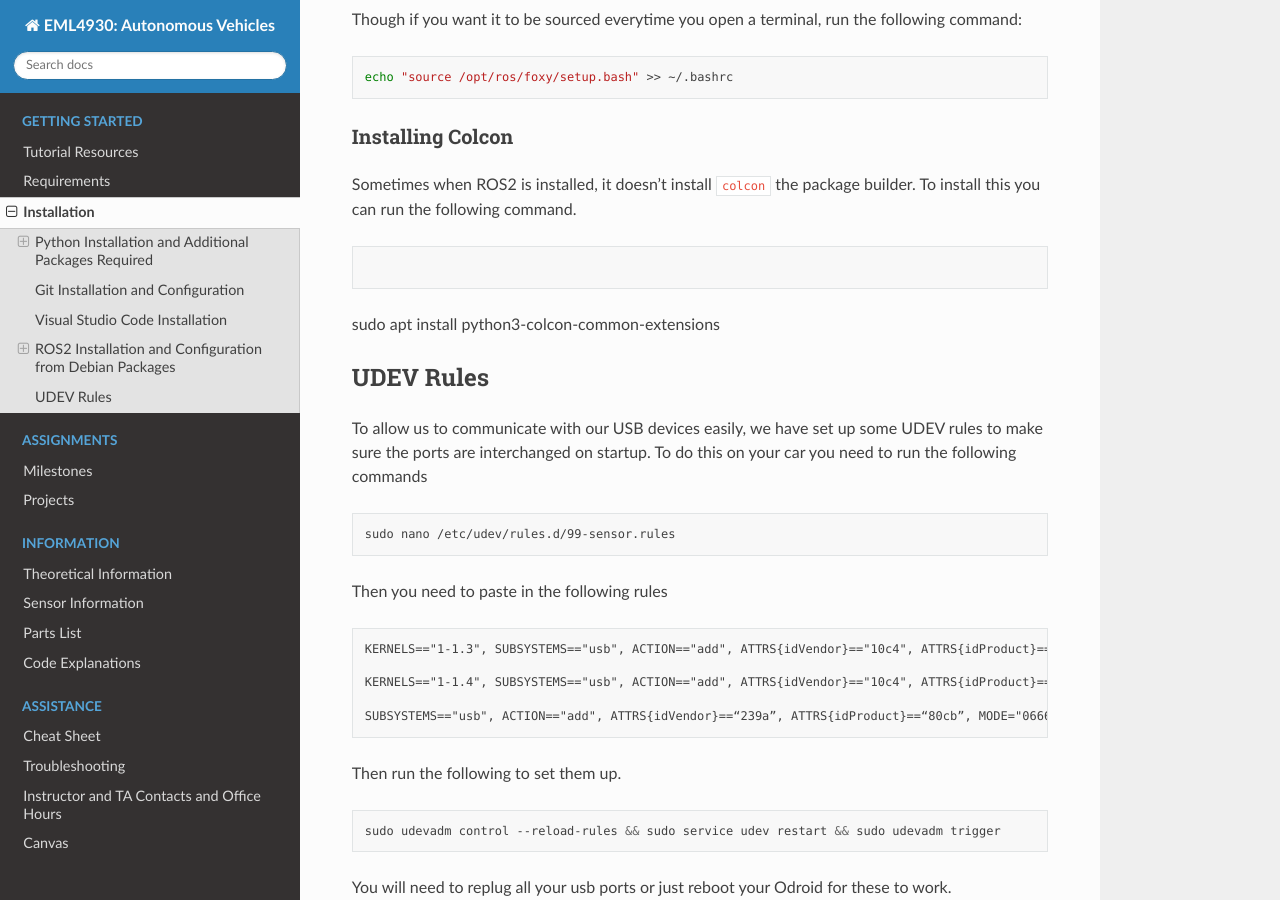
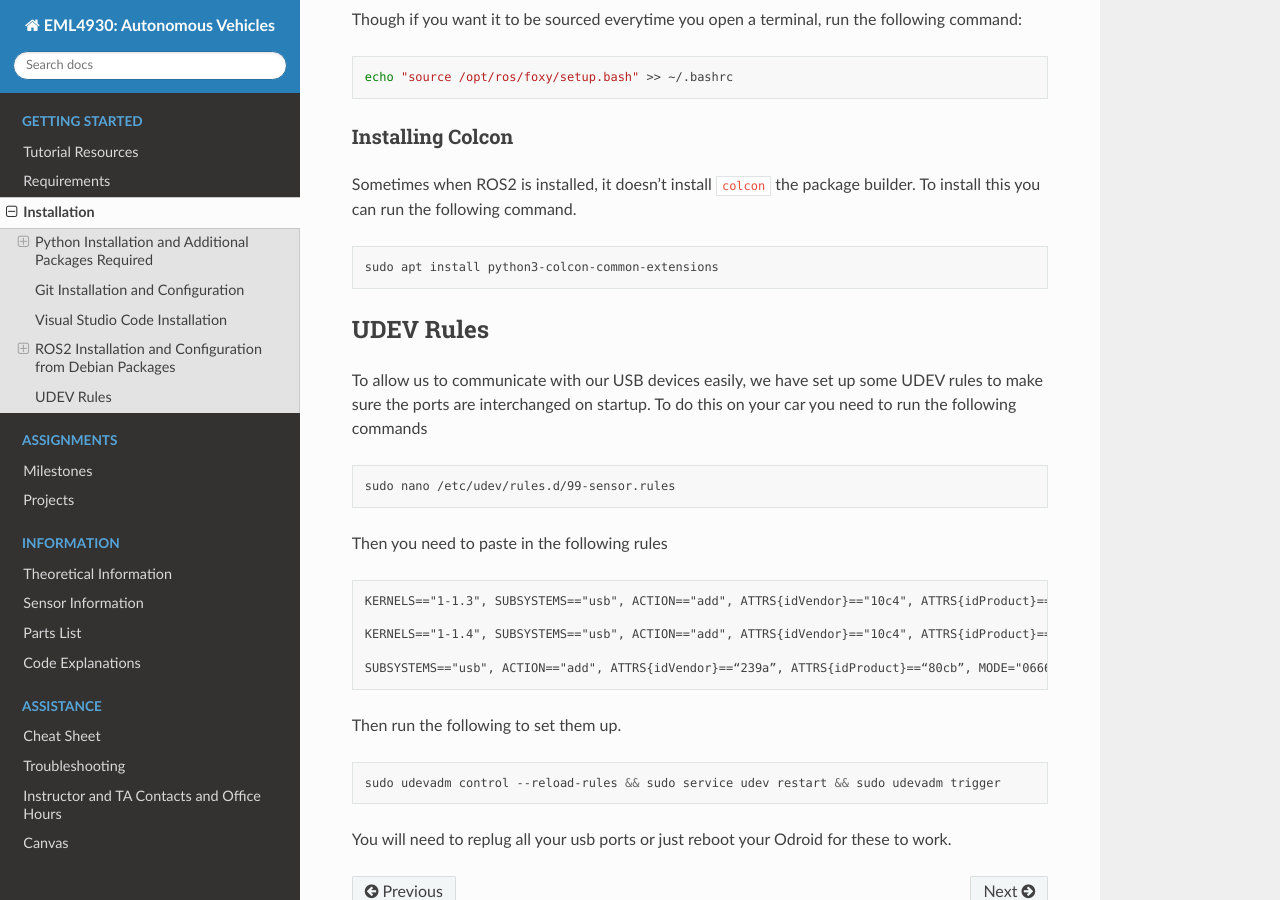
Before and after one commit to av-mae-uf/av1tenth-docs, a Sphinx documentation site: the page built from docs/gettingstarted/installation.rst, in a window 1280 px wide and 900 px high, scrolled down 4325 px. Built offline with Sphinx 7.4.7 and the Read the Docs theme 2.0.0, drawn with Linux system fonts in a browser that asks for light colours.

Commit message:
Update installation.rst

```diff
--- a/docs/gettingstarted/installation.rst
+++ b/docs/gettingstarted/installation.rst
@@ -5,7 +5,7 @@ Before you can go ahead and start developing or use any of our packages, you wil
 Obviously you will need to install some sort of linux platform that ideally can install from debain packages.
 This will be the buster distribution of Debian.
 
-Ubuntu Dual Boot
+`Ubuntu Dual Boot <https://medium.com/linuxforeveryone/how-to-install-ubuntu-20-04-and-dual-boot-alongside-windows-10-323a85271a73>`_
 
 
 Python Installation and Additional Packages Required
@@ -200,10 +200,9 @@ Installing Colcon
 
 Sometimes when ROS2 is installed, it doesn't install ``colcon`` the package builder. To install this you can run the following command.
 
-.. code-block:: python
+.. code-block:: bash
 
-sudo apt install python3-colcon-common-extensions
-
+    sudo apt install python3-colcon-common-extensions
 
 UDEV Rules
 ----------
```
